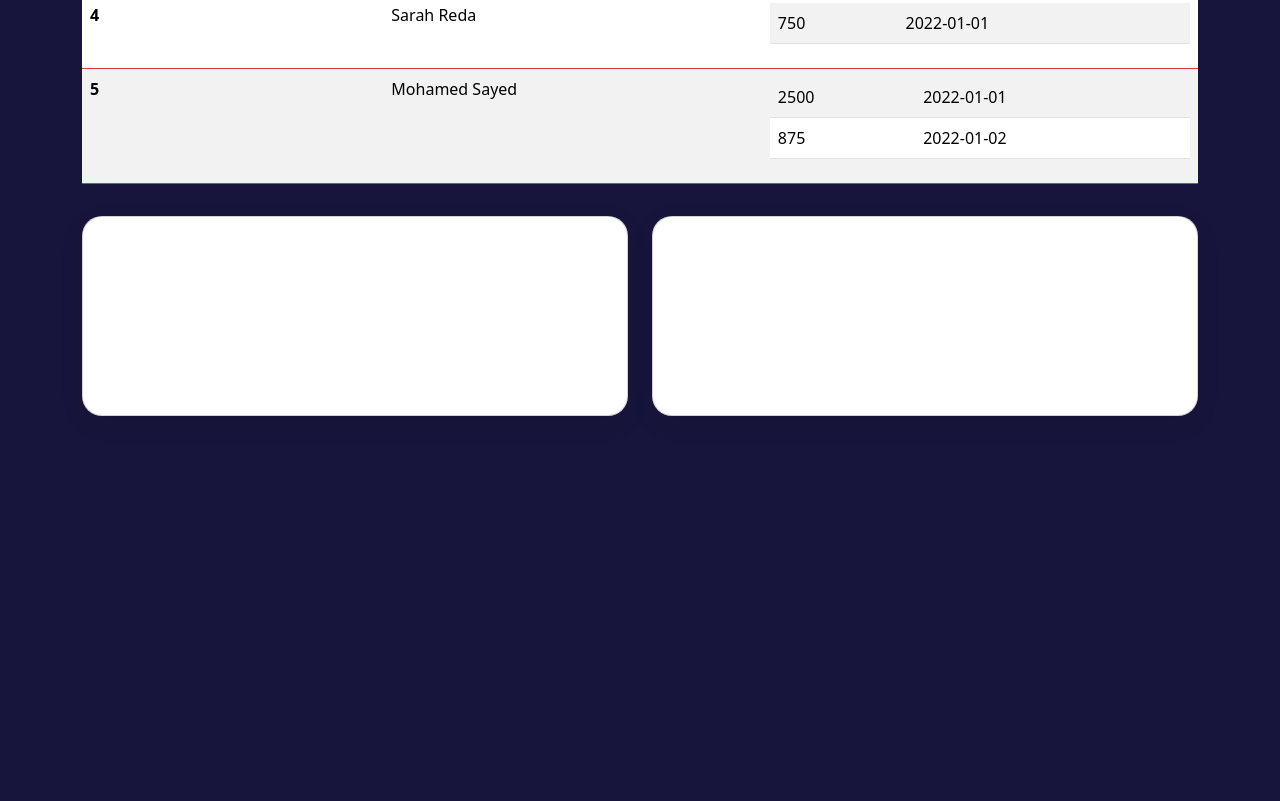
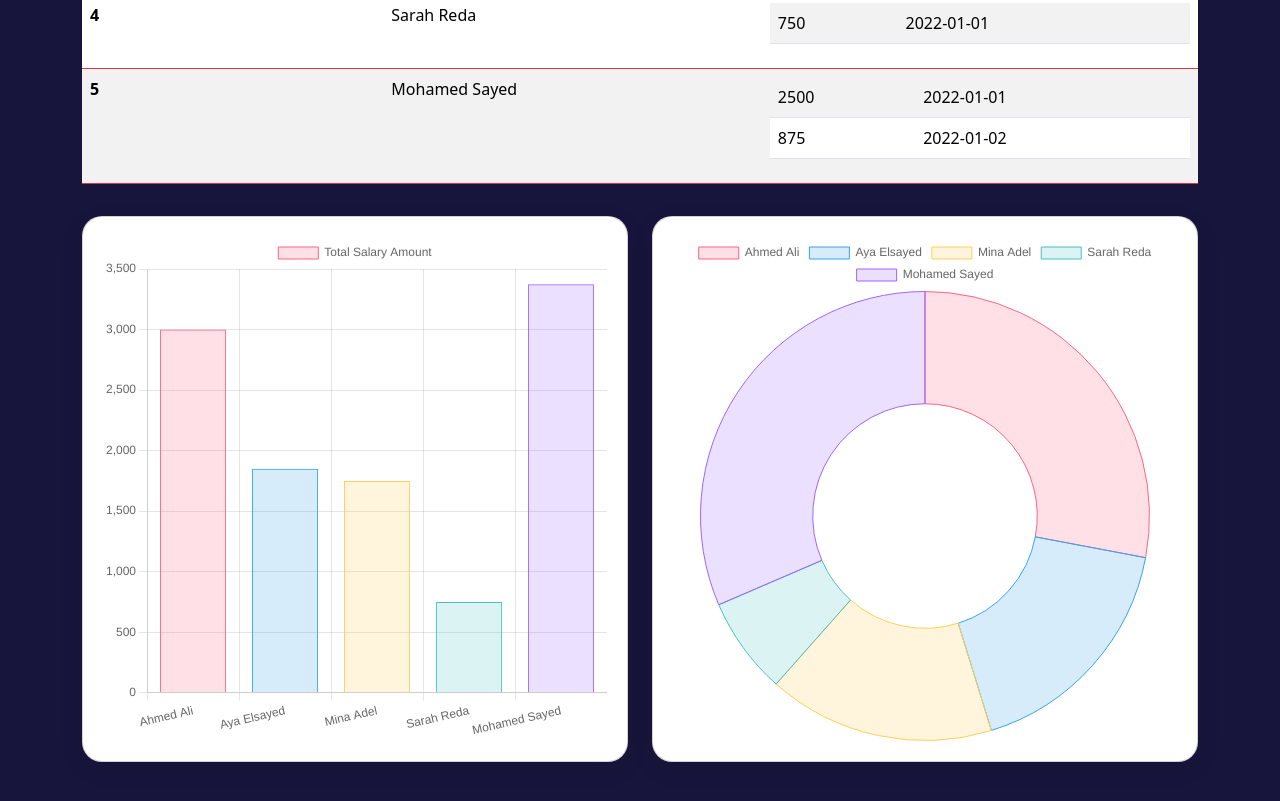
Before and after one commit to reemhaitham12/Customer-Services, a plain HTML site: page index.html in a window 1280 px wide. Shown: the part 577-1378 px from the top of the page. Before the commit the page ends 1057 px from the top, so only its background shows below. Drawn offline with nearby package versions, Linux system fonts and the light colour scheme.

Commit message:
add chart

```diff
--- a/css/style.css
+++ b/css/style.css
@@ -17,8 +17,8 @@ body{
     position: relative;
     background-color: #fff;
     padding: 20px;
-    width: 100%;
+    /* width: 100%; */
     box-shadow: 0 7px 25px rgba(0,0,0,0.08);
     border-radius: 20px;
-    min-height: 200px;
+    /* min-height: 200px; */
 }
--- a/index.html
+++ b/index.html
@@ -22,7 +22,8 @@
             <div class="selectBtn py-3 justify-content-between d-flex ">
                 <button type="button" id="sort-button" class="btn btn-success"
                     onclick="sortCustomersByName()">Sort Names Customer</button>
-                <button type="button" class="btn btn-danger" id="amount-button">Sort Transaction
+                <button type="button" class="btn btn-danger"
+                    id="amount-button">Sort Transaction
                     Amount</button>
             </div>
             <table
@@ -41,18 +42,21 @@
             </table>
             <div class=" row g-4 py-3">
                 <div class="col-lg-6">
-                    <div class="card">
+                    <div class="card"> <!-- width="300" height="300"-->
                         <!-- Card content -->
+                        <canvas id="barchart" width="100px" height="100px"></canvas>
                     </div>
                 </div>
                 <div class="col-lg-6">
                     <div class="card">
                         <!-- Card content -->
+                        <canvas id="doughnut"></canvas>
                     </div>
                 </div>
             </div>
         </div>
     </div>
+    <script src="https://cdn.jsdelivr.net/npm/chart.js"></script>
     <script
         src="https://cdnjs.cloudflare.com/ajax/libs/Chart.js/4.4.1/chart.min.js">
     </script>
--- a/main.js
+++ b/main.js
@@ -1,35 +1,137 @@
 let customers = [];
 let transactions = [];
-let sortOrder = 'asc'; // default sort order is ascending
+let sortOrder = 'asc';
+let barchart;
+let doughnut;
 
 function loadCustomerData() {
     fetch('customer.json')
-        .then(function (response) {
-            return response.json();
-        })
-        .then(function (data) {
+        .then(response => response.json())
+        .then(data => {
             customers = data.customers;
             transactions = data.transactions;
             displayCustomerData();
+            prepareChartData();
         })
-        .catch(function (error) {
-            console.error('Error loading data:', error);
-        });
+        .catch(error => console.error('Error loading data:', error));
 }
 
-function sortCustomersByName() {
-    customers.sort((a, b) => a.name.localeCompare(b.name));
-}
+function prepareChartData() {
+    // Calculate total salary for each customer
+    const customerSalaries = customers.map(customer => {
+        const totalSalary = transactions
+            .filter(transaction => transaction.customer_id === customer.id)
+            .reduce((sum, transaction) => sum + transaction.amount, 0);
+        return { name: customer.name, totalSalary: totalSalary };
+    });
 
-function sortTransactionsByAmount() {
-    transactions.sort((a, b) => {
-        if (sortOrder === 'asc') {
-            return a.amount - b.amount;
-        } else {
-            return b.amount - a.amount;
-        }
-    });
-    displayCustomerData();
+    const labels = customerSalaries.map(cs => cs.name);
+    const data = customerSalaries.map(cs => cs.totalSalary);
+
+    // Generate colors for each segment
+    const backgroundColors = [
+        'rgba(255, 99, 132, 0.2)',
+        'rgba(54, 162, 235, 0.2)',
+        'rgba(255, 206, 86, 0.2)',
+        'rgba(75, 192, 192, 0.2)',
+        'rgba(153, 102, 255, 0.2)',
+        'rgba(255, 159, 64, 0.2)'
+    ];
+    const borderColors = [
+        'rgba(255, 99, 132, 1)',
+        'rgba(54, 162, 235, 1)',
+        'rgba(255, 206, 86, 1)',
+        'rgba(75, 192, 192, 1)',
+        'rgba(153, 102, 255, 1)',
+        'rgba(255, 159, 64, 1)'
+    ];
+
+    // Create or update the bar chart
+    const ctxBar = document.getElementById('barchart').getContext('2d');
+    if (barchart) {
+        barchart.data.labels = labels;
+        barchart.data.datasets[0].data = data;
+        barchart.data.datasets[0].backgroundColor = backgroundColors.slice(0, labels.length);
+        barchart.data.datasets[0].borderColor = borderColors.slice(0, labels.length);
+        barchart.update();
+    } else {
+        barchart = new Chart(ctxBar, {
+            type: 'bar',
+            data: {
+                labels: labels,
+                datasets: [{
+                    label: 'Total Salary Amount',
+                    data: data,
+                    borderWidth: 1,
+                    backgroundColor: backgroundColors.slice(0, labels.length),
+                    borderColor: borderColors.slice(0, labels.length)
+                }]
+            },
+            options: {
+                scales: {
+                    y: {
+                        beginAtZero: true
+                    }
+                },
+                plugins: {
+                    tooltip: {
+                        callbacks: {
+                            label: function(context) {
+                                let label = context.dataset.label || '';
+                                if (label) {
+                                    label += ': ';
+                                }
+                                label += context.raw;
+                                label += ` (${context.label})`; // Add customer name to tooltip
+                                return label;
+                            }
+                        }
+                    }
+                }
+            }
+        });
+    }
+
+    // Create or update the doughnut chart
+    const ctxDoughnut = document.getElementById('doughnut').getContext('2d');
+    if (doughnut) {
+        doughnut.data.labels = labels;
+        doughnut.data.datasets[0].data = data;
+        doughnut.data.datasets[0].backgroundColor = backgroundColors.slice(0, labels.length);
+        doughnut.data.datasets[0].borderColor = borderColors.slice(0, labels.length);
+        doughnut.update();
+    } else {
+        doughnut = new Chart(ctxDoughnut, {
+            type: 'doughnut',
+            data: {
+                labels: labels,
+                datasets: [{
+                    label: 'Total Salary Amount',
+                    data: data,
+                    borderWidth: 1,
+                    backgroundColor: backgroundColors.slice(0, labels.length),
+                    borderColor: borderColors.slice(0, labels.length)
+                }]
+            },
+            options: {
+                plugins: {
+                    tooltip: {
+                        callbacks: {
+                            label: function(context) {
+                                let label = context.dataset.label || '';
+                                if (label) {
+                                    label += ': ';
+                                }
+                                label += context.raw;
+                                label += ` (${context.label})`; // Add customer name to tooltip
+                                return label;
+                            }
+                        }
+                    }
+                }
+            }
+        });
+    }
 }
 
 function displayCustomerData() {
@@ -83,9 +185,26 @@ function displayCustomerData() {
     });
 }
 
+function sortCustomersByName() {
+    customers.sort((a, b) => a.name.localeCompare(b.name));
+    displayCustomerData();
+    prepareChartData();
+}
+
+function sortTransactionsByAmount() {
+    transactions.sort((a, b) => {
+        if (sortOrder === 'asc') {
+            return a.amount - b.amount;
+        } else {
+            return b.amount - a.amount;
+        }
+    });
+    displayCustomerData();
+    prepareChartData();
+}
+
 document.getElementById('sort-button').addEventListener('click', function () {
     sortCustomersByName();
-    displayCustomerData();
 });
 
 document.getElementById('amount-button').addEventListener('click', function () {
```
